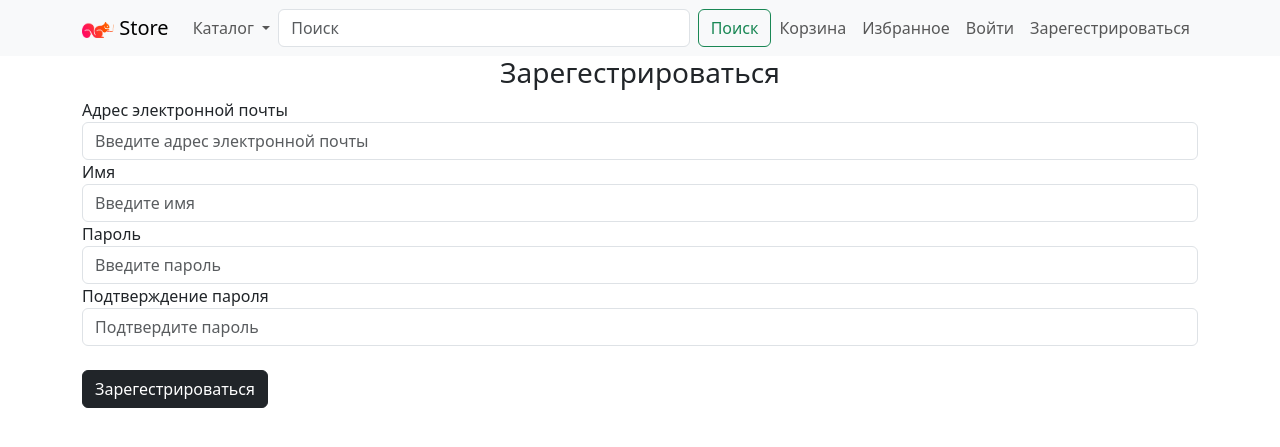
After one commit to Robert49324/flask_store, a Flask app: page /sign-up in a window 1280 px wide. The commit adds this page. Shown: the top 447 px of the page. Run offline with Flask 3, Linux system fonts and the light colour scheme; parts of the project's set-up code (start-up, migrations or seed data) failed here and were passed over.

Commit message:
Added navigation

```diff
--- a/website/__init__.py
+++ b/website/__init__.py
@@ -1,11 +1,30 @@
 from flask import Flask
+from flask_sqlalchemy import SQLAlchemy
+from os import path
+
+DB_NAME = "database.db"
+db = SQLAlchemy()
 
 def create_app():
     app = Flask(__name__)
+    app.secret_key = "fregcewrg"
+    app.config['SQLALCHEMY_DATABASE_URI'] = f'sqlite:///{DB_NAME}'
+    db.init_app(app)
 
     from .views import views
+    from .auth import auth
 
     app.register_blueprint(views, url_prefix="/")
+    app.register_blueprint(auth, url_prefix="/")
 
+    from .models import User, Product, Basket
+
+    with app.app_context():
+        create_database()
 
     return app
+
+def create_database():
+    if not path.exists('instance/' + DB_NAME):
+        db.create_all()
+        print("Created database")
--- /dev/null
+++ b/website/auth.py
@@ -0,0 +1,11 @@
+from flask import Blueprint, render_template
+
+auth = Blueprint('auth',__name__)
+
+@auth.route("/sign-up", methods=['POST','GET'])
+def sign_up():
+    return render_template("sign_up.html")
+
+@auth.route("/login", methods=['POST','GET'])
+def login():
+    return render_template("login.html")
--- a/website/templates/base.html
+++ b/website/templates/base.html
@@ -47,12 +47,8 @@
                 <li><a class="dropdown-item" href="#">Видеокарты</a></li>
                 <li><a class="dropdown-item" href="#">Процессоры</a></li>
                 <li><a class="dropdown-item" href="#">Материнские платы</a></li>
-                <li>
-                  <a class="dropdown-item" href="#">Оперативная память</a>
-                </li>
-                <li>
-                  <a class="dropdown-item" href="#">Системы охлаждения</a>
-                </li>
+                <li><a class="dropdown-item" href="#">Оперативная память</a></li>
+                <li><a class="dropdown-item" href="#">Системы охлаждения</a></li>
                 <li><a class="dropdown-item" href="#">SSD</a></li>
                 <li><a class="dropdown-item" href="#">Жесткие диски</a></li>
                 <li><a class="dropdown-item" href="#">Корпуса</a></li>
@@ -64,11 +60,11 @@
             <input
               class="form-control me-2"
               type="search"
-              placeholder="Search"
+              placeholder="Поиск"
               aria-label="Search"
             />
             <button class="btn btn-outline-success" type="submit">
-              Search
+              Поиск
             </button>
           </form>
           <ul class="navbar-nav">
@@ -78,11 +74,18 @@
             <li class="nav-item">
               <a class="nav-link" href="#">Избранное</a>
             </li>
+            <li class="nav-item">
+                <a class="nav-link" href="login">Войти</a>
+            </li>
+            <li class="nav-item">
+                <a class="nav-link" href="sign-up">Зарегестрироваться</a>
+            </li>
           </ul>
         </div>
       </div>
     </nav>
-    {% block content %}{% endblock %}
+    {% block content %}
+    {% endblock %}
     <script
       src="https://cdn.jsdelivr.net/npm/bootstrap@5.3.2/dist/js/bootstrap.bundle.min.js"
       integrity="sha384-C6RzsynM9kWDrMNeT87bh95OGNyZPhcTNXj1NW7RuBCsyN/o0jlpcV8Qyq46cDfL"
--- /dev/null
+++ b/website/templates/sign_up.html
@@ -0,0 +1,54 @@
+{% extends "base.html" %} {%block title%}Зарегестрироваться{% endblock %}
+
+{% block content %}
+<div class="container-sm">
+<form method="POST">
+  <h3 align="center">Зарегестрироваться</h3>
+  <div class="form-group">
+    <label for="email">Адрес электронной почты</label>
+    <input
+      type="email"
+      class="form-control"
+      id="email"
+      name="email"
+      placeholder="Введите адрес электронной почты"
+    />
+  </div>
+
+  <div class="form-group">
+    <label for="firstName">Имя</label>
+    <input
+      type="text"
+      class="form-control"
+      id="firstName"
+      name="firstName"
+      placeholder="Введите имя"
+    />
+  </div>
+
+  <div class="form-group">
+    <label for="password1">Пароль</label>
+    <input
+      type="password"
+      class="form-control"
+      id="password1"
+      name="password1"
+      placeholder="Введите пароль"
+    />
+  </div>
+
+  <div class="form-group">
+    <label for="password2">Подтверждение пароля </label>
+    <input
+      type="password"
+      class="form-control"
+      id="password2"
+      name="password2"
+      placeholder="Подтвердите пароль"
+    />
+  </div>
+  <br />
+  <button type="submit" class="btn btn-dark">Зарегестрироваться</button>
+</form>
+</div>
+{% endblock %}
```
Also changed, not shown: website/models.py (added, +19 -0 lines), website/templates/home.html (+5 -2 lines), website/templates/login.html (added, +33 -0 lines).
